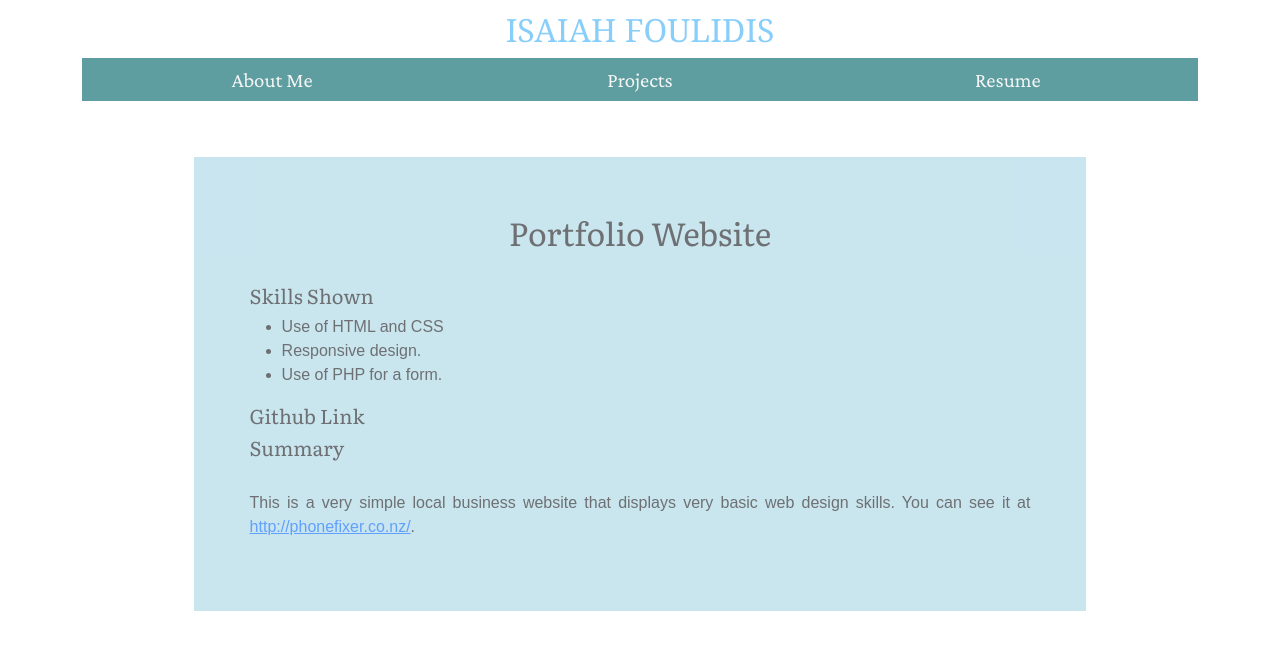
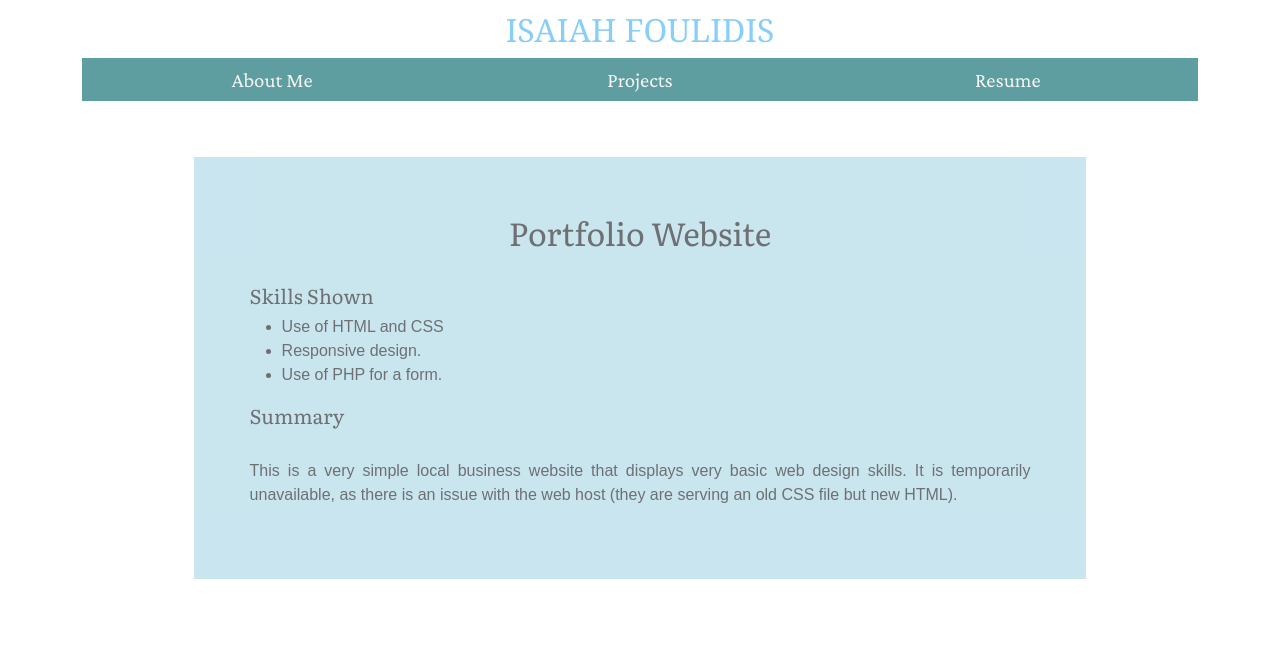
Before and after one commit to ifoulidis/Portfolio-Website, a Next.js app: page /other_projects/phone_fixer in a window 1280 px wide. Shown: the top 650 px of the page. Built offline with nearby package versions, Linux system fonts and the light colour scheme.

Commit message:
content update

```diff
--- a/pages/other_projects/phone_fixer.js
+++ b/pages/other_projects/phone_fixer.js
@@ -16,9 +16,8 @@ export default function PortfolioWebsite() {
             <li>Responsive design.</li>
             <li>Use of PHP for a form.</li>
           </ul>
-          <h5>Github Link</h5>
           <h5>Summary</h5>
-          <p><br/>This is a very simple local business website that displays very basic web design skills. You can see it at <a href='http://phonefixer.co.nz/'>http://phonefixer.co.nz/</a>.</p>
+          <p><br/>This is a very simple local business website that displays very basic web design skills. It is temporarily unavailable, as there is an issue with the web host (they are serving an old CSS file but new HTML).</p>
         </div>
       </div>
     </div>
```
